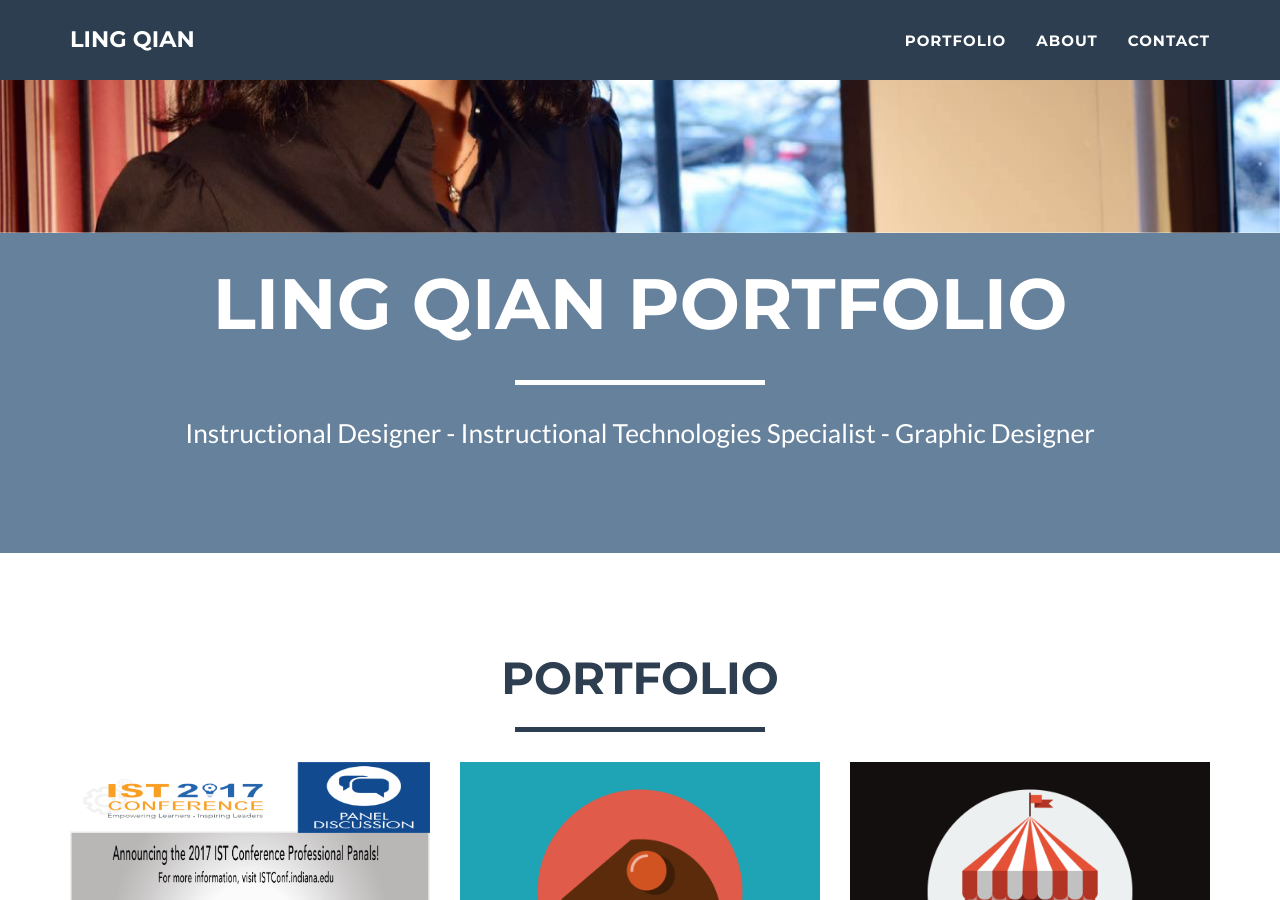
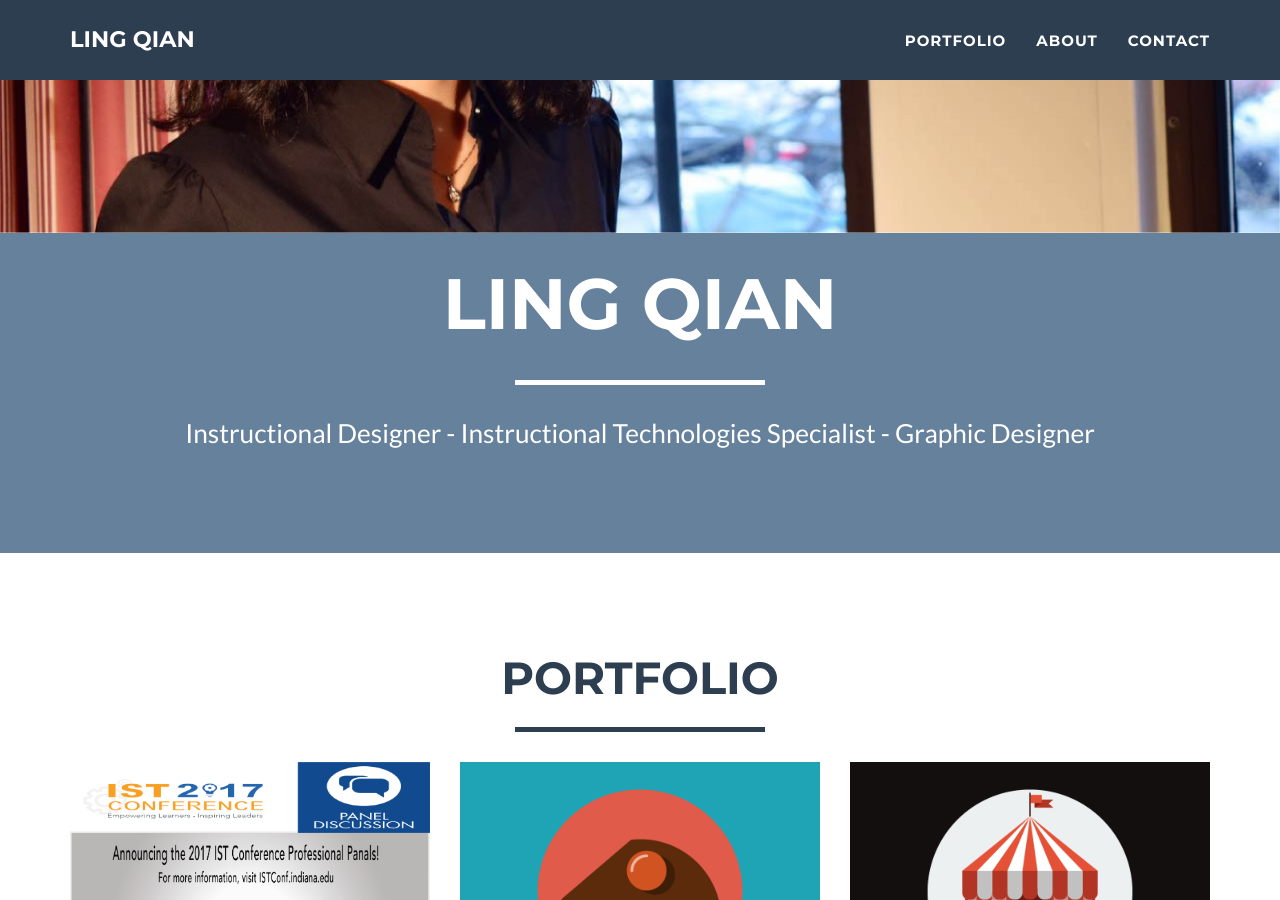
Before and after one commit to lingqiann/lingqiann.github.io, a Jekyll site: the page built from index.html, in a window 1280 px wide and 900 px high, scrolled down 425 px. Built offline with Jekyll 4.4.1, drawn with Linux system fonts in a browser that asks for light colours.

Commit message:
Update header.html

```diff
--- a/_includes/header.html
+++ b/_includes/header.html
@@ -5,7 +5,7 @@
                 <div class="col-lg-12">
                     <img class="img-responsive img-banner" src="img/profile.jpeg" alt="">
                     <div class="intro-text">
-                        <span class="name">{{ site.title }}</span>
+                        <span class="name">Ling Qian</span>
                         <hr class="star-light">
                         <span class="skills">{{ site.skills }}</span>
                     </div>
```
